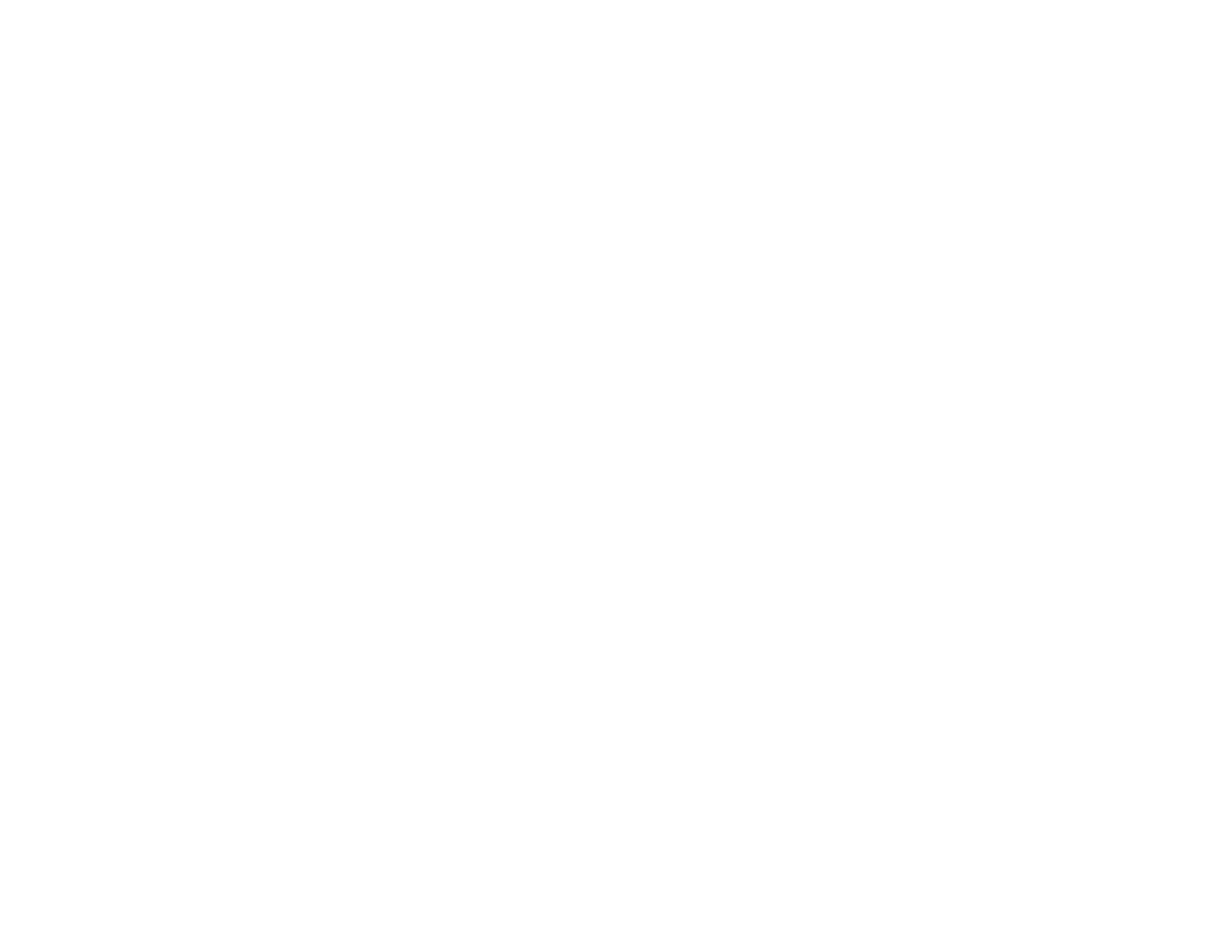
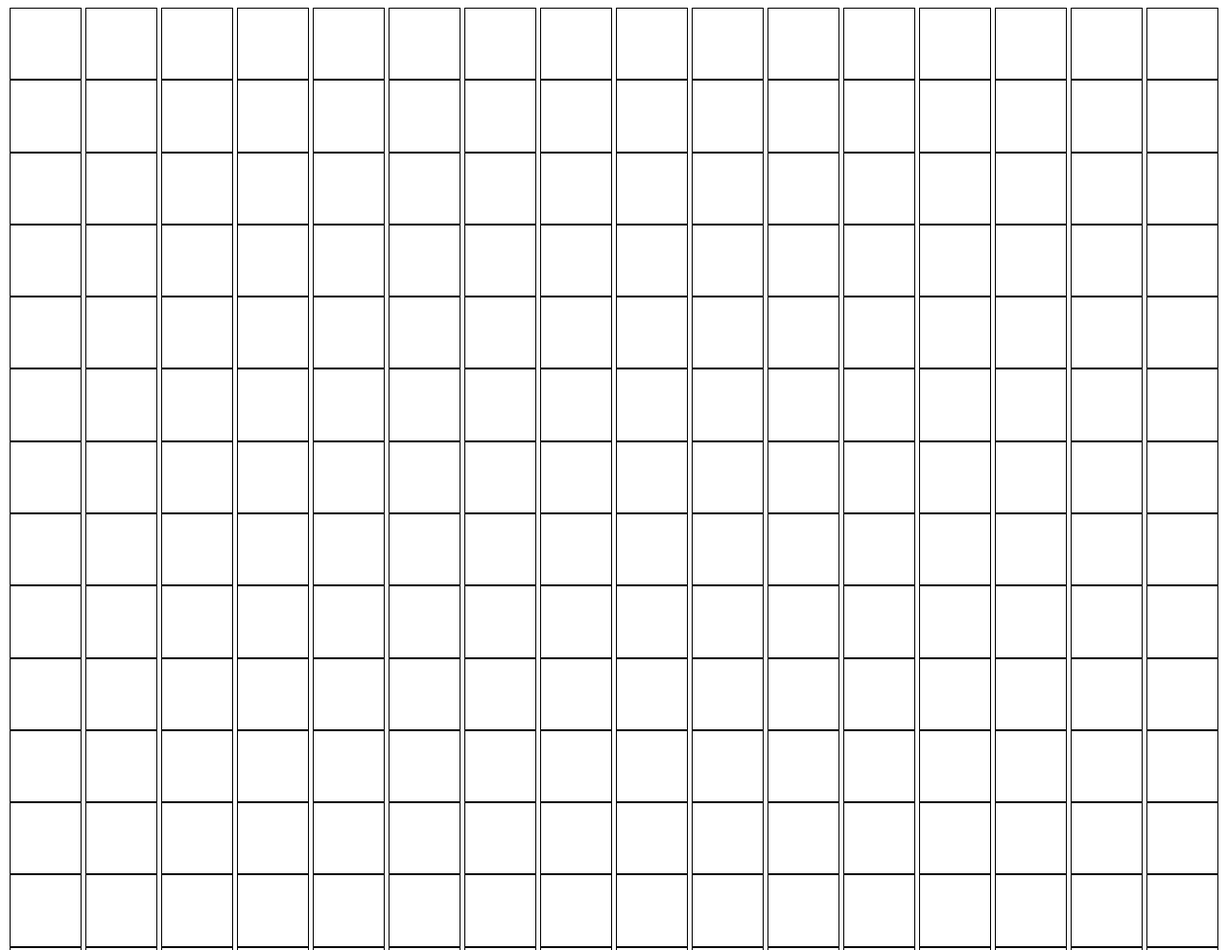
Before and after one commit to sanacheval/odin-eas, a plain HTML site: page index.html in a window 1280 px wide. Shown: the top 990 px of the page at 96% size. Before the commit the page ends 800 px from the top, so only its background shows below. Drawn offline with Linux system fonts and the light colour scheme.

Commit message:
created basic sketchpad 16x16 grid

```diff
--- a/index.html
+++ b/index.html
@@ -8,6 +8,8 @@
     <link rel="stylesheet" href="styles.css">
 </head>
 <body>
+    <div class="container">
 
+    </div>
 </body>
 </html>
--- a/script.js
+++ b/script.js
@@ -0,0 +1,18 @@
+let container = document.querySelector("div.container");
+
+for (let i=0; i<16; i++) {
+    for (let i=0; i<16; i++) {
+        let div = document.createElement("div");
+        div.style.border = "1px solid black";
+        div.style.margin = "auto";
+        div.style.padding = "2.9%";
+        div.addEventListener("mouseover", () => {
+            div.style.background = "pink";
+        })
+        container.appendChild(div);
+    }
+    container.style.margin = "auto";
+    container.style.display = "flex";
+    container.style.flexWrap = "wrap";
+    container.style.border = "none";
+}
```
